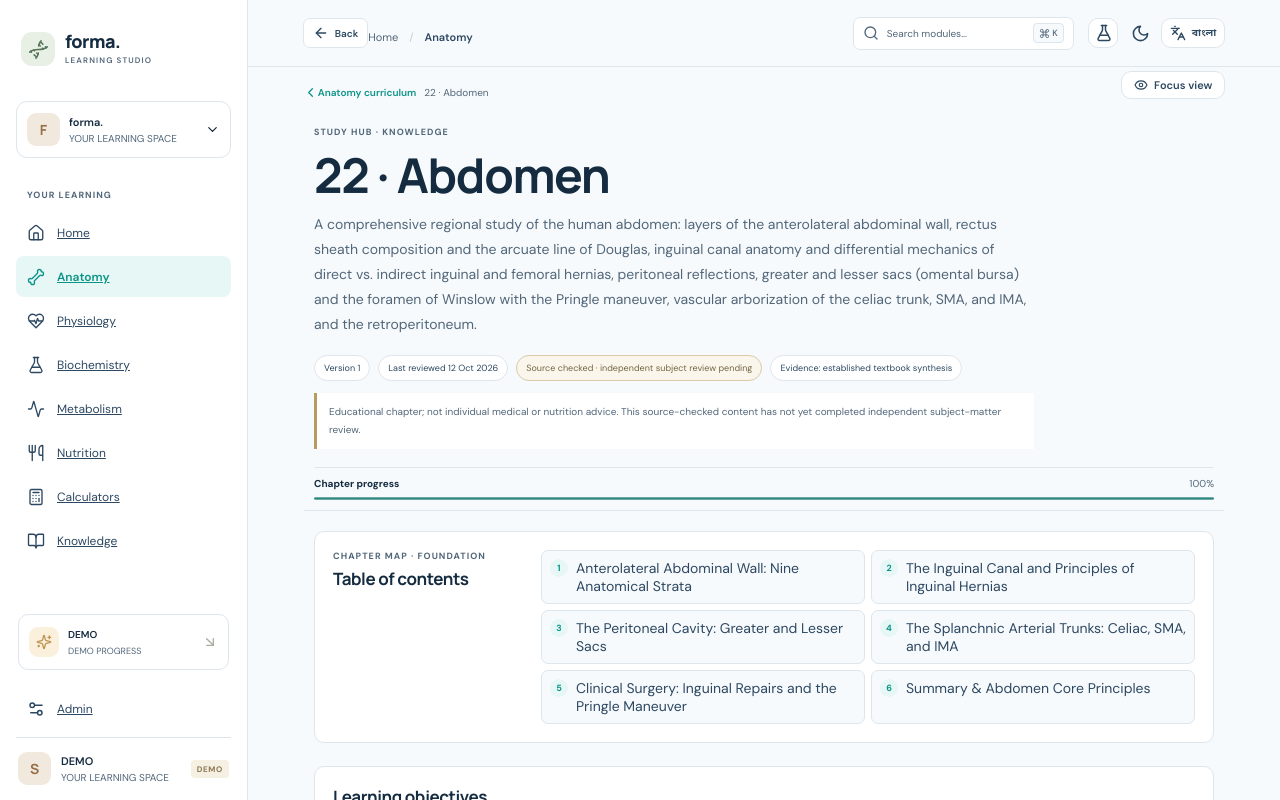
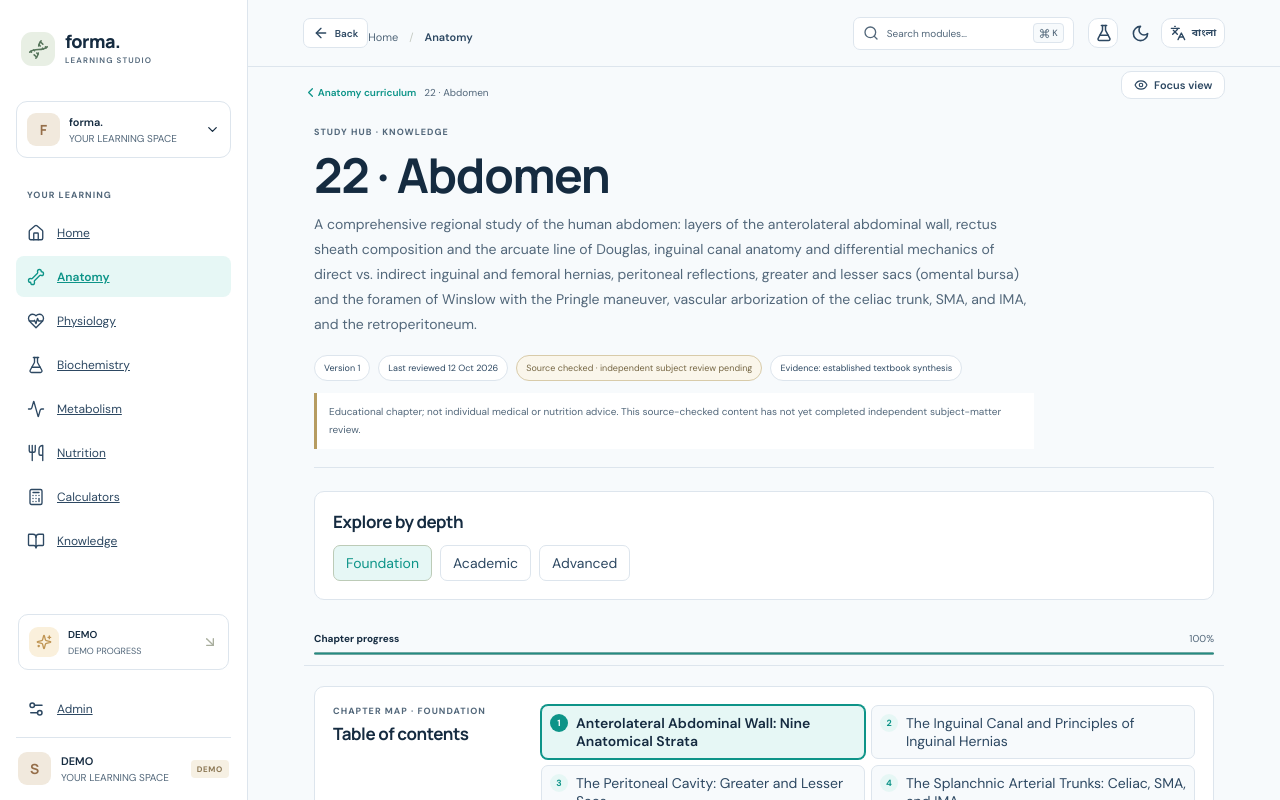
Before and after one commit to probalsarpv-byte/global-health-knowledge-hub, a React (Vite) app: page /learn/anatomy/chapters/abdomen in a window 1280 px wide. Shown: the top 800 px of the page. Built offline with nearby package versions, Linux system fonts and the light colour scheme.

Commit message:
feat(navigation): implement V2.7 Batch 1 depth-aware dynamic TOC, section tracking, and accessible navigation

```diff
--- a/src/features/student/LessonRenderer.tsx
+++ b/src/features/student/LessonRenderer.tsx
@@ -19,7 +19,22 @@ const depthOrder: ContentDepth[] = ['foundation', 'academic', 'advanced']
 
 export function LessonRenderer({ lesson }: { lesson: LessonTopic }) {
   const { locale } = useLocale()
-  const [depth, setDepth] = useState<ContentDepth>('foundation')
+  const [depth, setDepth] = useState<ContentDepth>(() => {
+    if (typeof window !== 'undefined' && window.sessionStorage) {
+      try {
+        const stored = window.sessionStorage.getItem('ghkh_learning_depth') as ContentDepth | null
+        if (stored && depthOrder.includes(stored)) {
+          return stored
+        }
+      } catch {
+        // Fall back gracefully if storage is restricted
+      }
+    }
+    return 'foundation'
+  })
+  const [activeSectionId, setActiveSectionId] = useState<string>(
+    () => lesson.levels[depth]?.sections?.[0]?.id ?? ''
+  )
   const [diagramStep, setDiagramStep] = useState(0)
   const [answer, setAnswer] = useState<number | null>(null)
   const [readingProgress, setReadingProgress] = useState(0)
@@ -34,6 +49,21 @@ export function LessonRenderer({ lesson }: { lesson: LessonTopic }) {
     [lesson.id, lesson.references, lesson.evidenceBySection]
   )
 
+  const handleDepthChange = (newDepth: ContentDepth) => {
+    setDepth(newDepth)
+    const newLvl = lesson.levels[newDepth]
+    if (newLvl?.sections?.[0]) {
+      setActiveSectionId(newLvl.sections[0].id)
+    }
+    if (typeof window !== 'undefined' && window.sessionStorage) {
+      try {
+        window.sessionStorage.setItem('ghkh_learning_depth', newDepth)
+      } catch {
+        // Fall back gracefully
+      }
+    }
+  }
+
   useEffect(() => {
     const updateProgress = () => {
       const max = document.documentElement.scrollHeight - window.innerHeight
@@ -44,15 +74,55 @@ export function LessonRenderer({ lesson }: { lesson: LessonTopic }) {
     return () => window.removeEventListener('scroll', updateProgress)
   }, [])
 
+  // Track active section via IntersectionObserver when scrolling
+  useEffect(() => {
+    if (typeof window === 'undefined' || !('IntersectionObserver' in window)) return
+
+    const observer = new IntersectionObserver(
+      (entries) => {
+        entries.forEach((entry) => {
+          if (entry.isIntersecting) {
+            const id = entry.target.id.replace('lesson-section-', '')
+            setActiveSectionId(id)
+          }
+        })
+      },
+      {
+        rootMargin: '-80px 0px -55% 0px',
+        threshold: 0.1,
+      }
+    )
+
+    const sectionElements = document.querySelectorAll('.lesson-section')
+    sectionElements.forEach((el) => observer.observe(el))
+
+    return () => {
+      observer.disconnect()
+    }
+  }, [depth, currentLevel])
+
   const jumpTo = (sectionId: string) => {
+    setActiveSectionId(sectionId)
     const target = document.getElementById(`lesson-section-${sectionId}`)
     if (target) {
       if (target instanceof HTMLDetailsElement) {
         target.open = true
       }
+      const prefersReducedMotion =
+        typeof window !== 'undefined' &&
+        window.matchMedia &&
+        window.matchMedia('(prefers-reduced-motion: reduce)').matches
+
       if (typeof target.scrollIntoView === 'function') {
-        target.scrollIntoView({ behavior: 'smooth', block: 'start' })
+        target.scrollIntoView({
+          behavior: prefersReducedMotion ? 'auto' : 'smooth',
+          block: 'start',
+        })
       }
+      if (target.tabIndex < 0) {
+        target.tabIndex = -1
+      }
+      target.focus({ preventScroll: true })
     }
   }
 
@@ -97,11 +167,56 @@ export function LessonRenderer({ lesson }: { lesson: LessonTopic }) {
       <p className="lesson-review-note">{label('Educational chapter; not individual medical or nutrition advice. This source-checked content has not yet completed independent subject-matter review.', 'শিক্ষামূলক অধ্যায়; ব্যক্তিগত চিকিৎসা বা পুষ্টি-পরামর্শ নয়। এই উৎস-যাচাইকৃত বিষয়বস্তুর স্বতন্ত্র বিষয়বিশেষজ্ঞ পর্যালোচনা এখনো সম্পন্ন হয়নি।')}</p>
     </header>
 
-    {chapter && <><section className="lesson-reading-progress" aria-label={label('Chapter reading progress', 'অধ্যায় পড়ার অগ্রগতি')}><div><strong>{label('Chapter progress', 'অধ্যায়ের অগ্রগতি')}</strong><span>{readingProgress}%</span></div><progress aria-label={label('Chapter reading progress', 'অধ্যায় পড়ার অগ্রগতি')} max="100" value={readingProgress}>{readingProgress}%</progress></section><nav className="lesson-toc" aria-label={label('Table of contents', 'সূচিপত্র')}><div><span className="section-kicker">{label('CHAPTER MAP · ', 'অধ্যায়ের মানচিত্র · ')}<strong style={{ textTransform: 'uppercase' }}>{contentLabel(currentLevel.label)}</strong></span><h2>{label('Table of contents', 'সূচিপত্র')}</h2></div><ol>{activeTocEntries.map((entry, index) => <li key={entry.id}><button type="button" onClick={() => jumpTo(entry.sectionId)}><span>{index + 1}</span>{contentLabel(entry.label)}</button></li>)}</ol></nav></>}
+    {/* Depth Selector placed before TOC in recommended visual hierarchy */}
+    <section className="lesson-depth" aria-label={label('Choose lesson depth', 'পাঠের গভীরতা বাছুন')}>
+      <h2>{label('Explore by depth', 'শেখার স্তর')}</h2>
+      <div className="lesson-depth-tabs" role="group" aria-label={label('Content depth', 'বিষয়বস্তুর গভীরতা')}>
+        {depthOrder.map((item) => (
+          <button
+            type="button"
+            key={item}
+            aria-pressed={depth === item}
+            className={depth === item ? 'is-active' : ''}
+            onClick={() => handleDepthChange(item)}
+          >
+            {contentLabel(lesson.levels[item].label)}
+          </button>
+        ))}
+      </div>
+    </section>
+
+    {chapter && <>
+      <section className="lesson-reading-progress" aria-label={label('Chapter reading progress', 'অধ্যায় পড়ার অগ্রগতি')}>
+        <div><strong>{label('Chapter progress', 'অধ্যায়ের অগ্রগতি')}</strong><span>{readingProgress}%</span></div>
+        <progress aria-label={label('Chapter reading progress', 'অধ্যায় পড়ার অগ্রগতি')} max="100" value={readingProgress}>{readingProgress}%</progress>
+      </section>
+      <nav className="lesson-toc" aria-label={label('Table of contents', 'সূচিপত্র')}>
+        <div>
+          <span className="section-kicker">{label('CHAPTER MAP · ', 'অধ্যায়ের মানচিত্র · ')}<strong style={{ textTransform: 'uppercase' }}>{contentLabel(currentLevel.label)}</strong></span>
+          <h2>{label('Table of contents', 'সূচিপত্র')}</h2>
+        </div>
+        <ol>
+          {activeTocEntries.map((entry, index) => {
+            const isActive = activeSectionId === entry.sectionId
+            return (
+              <li key={entry.id}>
+                <button
+                  type="button"
+                  className={isActive ? 'is-active-section' : ''}
+                  aria-current={isActive ? 'location' : undefined}
+                  onClick={() => jumpTo(entry.sectionId)}
+                >
+                  <span className={isActive ? 'toc-num-active' : ''}>{index + 1}</span>
+                  {contentLabel(entry.label)}
+                </button>
+              </li>
+            )
+          })}
+        </ol>
+      </nav>
+    </>}
 
     <section className="lesson-objectives" aria-labelledby="lesson-objectives-heading"><h2 id="lesson-objectives-heading">{label('Learning objectives', 'শেখার লক্ষ্য')}</h2><ul>{lesson.objectives.map((objective, index) => <li key={index}>{contentLabel(objective)}</li>)}</ul><div className="lesson-topic-links"><span><b>{label('Prerequisites', 'পূর্বশর্ত')}:</b> {lesson.prerequisiteIds.length ? lesson.prerequisiteIds.map((id) => <span key={id}>{id}</span>) : label('No formal prerequisite', 'আনুষ্ঠানিক পূর্বশর্ত নেই')}</span><span><b>{label('Related topics', 'সম্পর্কিত বিষয়')}:</b> {lesson.relatedTopicIds.map((id) => { const title = id === 'topic.macronutrient.digestion' ? 'Macronutrient Digestion' : 'Glucose Metabolism'; const slug = id === 'topic.macronutrient.digestion' ? 'nutrition' : 'metabolism'; return <Link key={id} to={`/learn/${slug}`}>{title}</Link> })}</span></div></section>
-
-    <section className="lesson-depth" aria-label={label('Choose lesson depth', 'পাঠের গভীরতা বাছুন')}><h2>{label('Explore by depth', 'শেখার স্তর')}</h2><div className="lesson-depth-tabs" role="group" aria-label={label('Content depth', 'বিষয়বস্তুর গভীরতা')}>{depthOrder.map((item) => <button type="button" key={item} aria-pressed={depth === item} onClick={() => setDepth(item)}>{contentLabel(lesson.levels[item].label)}</button>)}</div></section>
 
     {chapter && Boolean(chapter.organelles?.length) && <CellOrganelleDiagram chapter={chapter} locale={lang} onSectionSelect={jumpTo} />}
     {lesson.organ3DExplorer && <Organ3DExplorer explorer={lesson.organ3DExplorer} locale={lang} onSectionSelect={jumpTo} />}
```
Also changed, not shown: src/styles-foundation.css, 4 other files (tests, documents, lock files or other folders).
